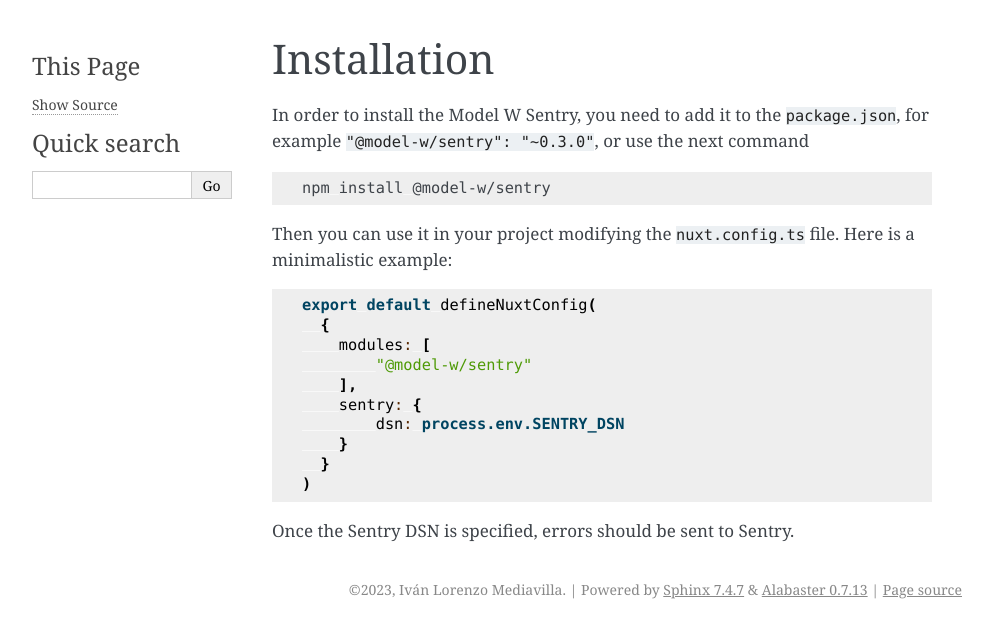
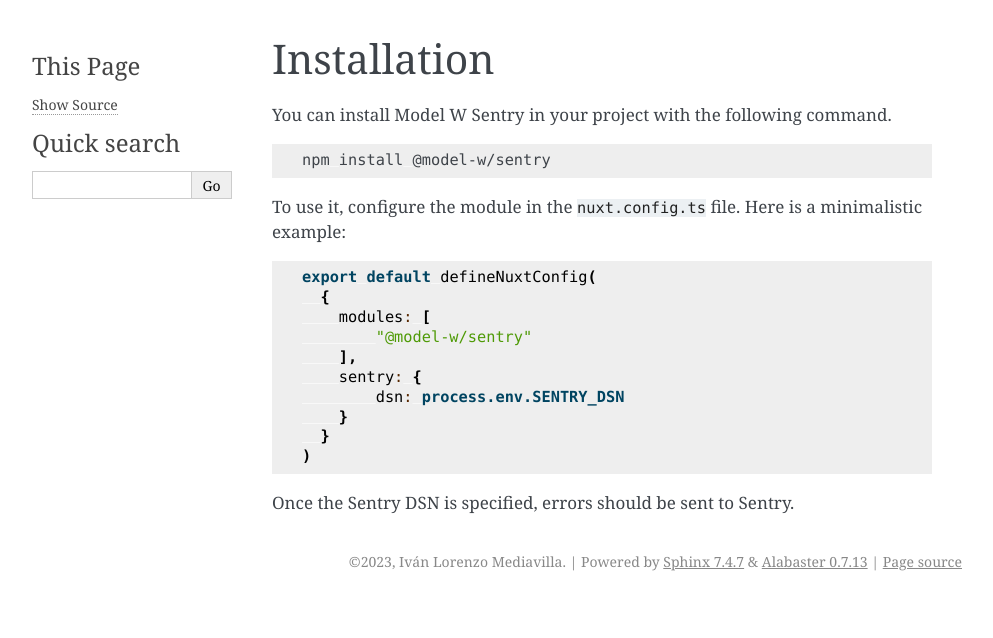
Before and after one commit to ModelW/sentry-ts, a Sphinx documentation site: the page built from doc/source/installation.md, in a window 1280 px wide. Shown: the top 638 px of the page, without its empty margins (148-1141 px from the left). Built offline with Sphinx 7.4.7, drawn with Linux system fonts in a browser that asks for light colours.

Commit message:
fix(docs): wording

````diff
--- a/doc/source/installation.md
+++ b/doc/source/installation.md
@@ -1,12 +1,12 @@
 # Installation
 
-In order to install the Model W Sentry, you need to add it to the `package.json`, for example `"@model-w/sentry": "~0.3.0"`,
-or use the next command
+You can install Model W Sentry in your project with the following command.
+
 ```shell
 npm install @model-w/sentry
 ```
 
-Then you can use it in your project modifying the `nuxt.config.ts` file.
+To use it, configure the module in the `nuxt.config.ts` file.
 Here is a minimalistic example:
 
 ```typescript
````
